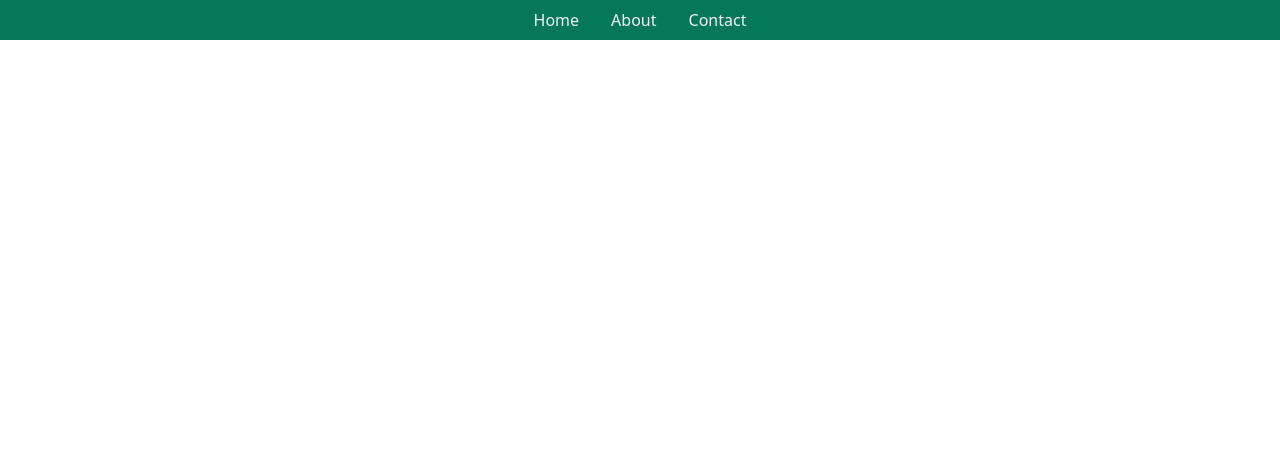
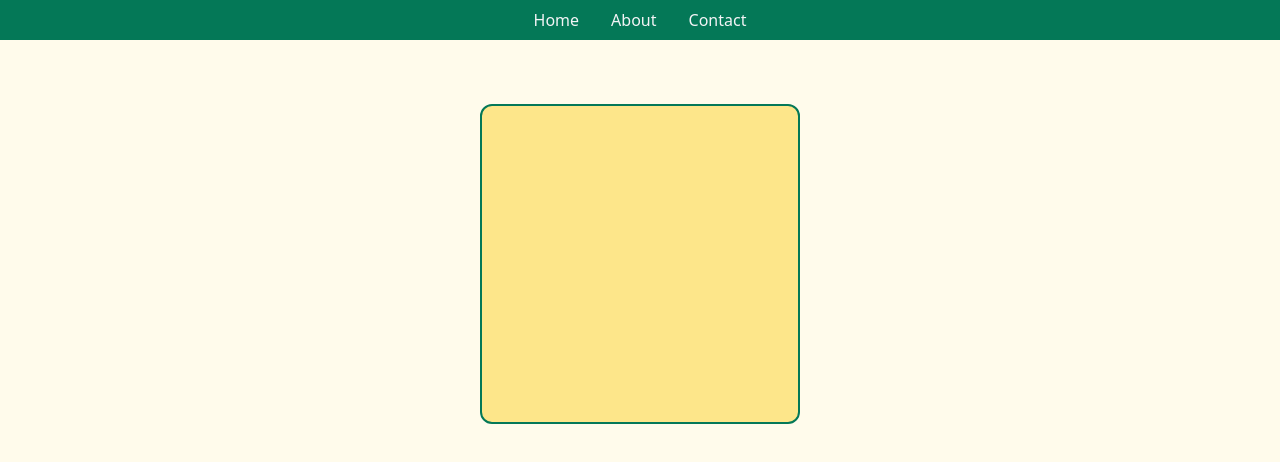
Before and after one commit to antonjanzon95/NomNomPalace, a React (Vite) app: page / in a window 1280 px wide. Shown: the top 462 px of the page. Built offline with nearby package versions, Linux system fonts and the light colour scheme.

Commit message:
Basic styling

```diff
--- a/src/App.tsx
+++ b/src/App.tsx
@@ -1,10 +1,12 @@
 import { useState } from "react";
 import Header from "./components/Header";
+import Hero from "./components/Hero";
 
 function App() {
   return (
     <>
       <Header />
+      <Hero />
     </>
   );
 }
--- a/src/components/Hero.tsx
+++ b/src/components/Hero.tsx
@@ -1,7 +1,13 @@
 import React from "react";
 
 const Hero = () => {
-  return <main></main>;
+  return (
+    <main className="h-screen w-screen bg-amber-50">
+      <div className="container flex justify-center pt-16">
+        <div className="w-80 h-80 bg-amber-200 border-solid border-2 rounded-xl border-emerald-700"></div>
+      </div>
+    </main>
+  );
 };
 
 export default Hero;
```
